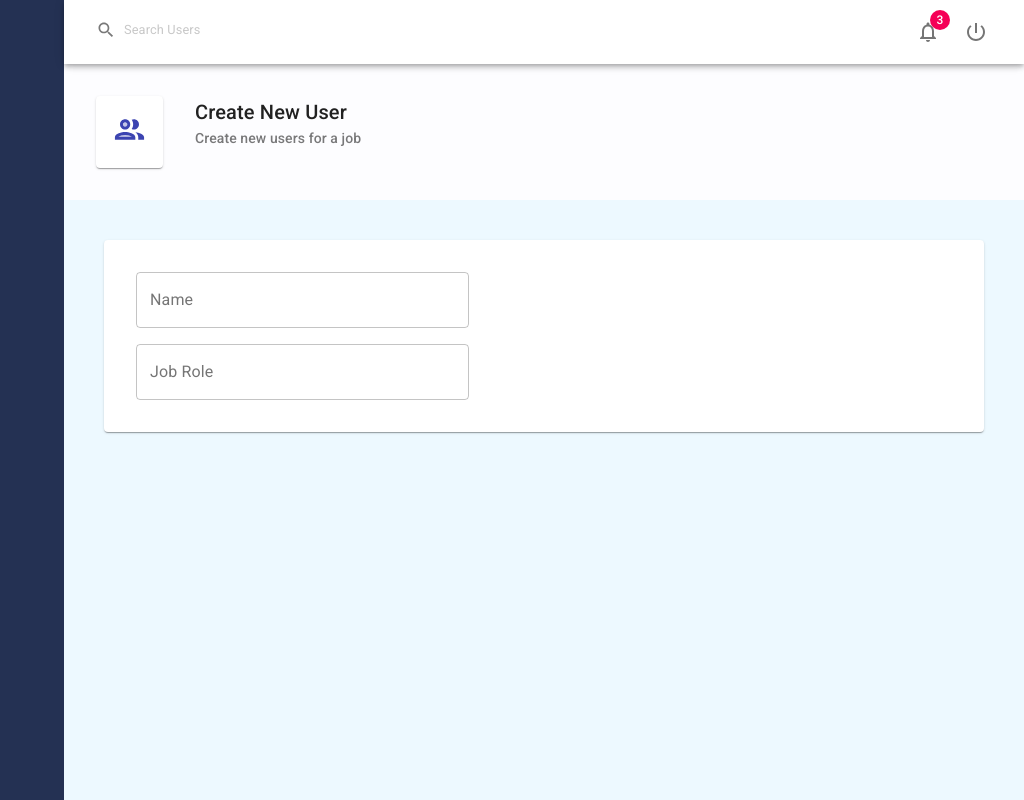
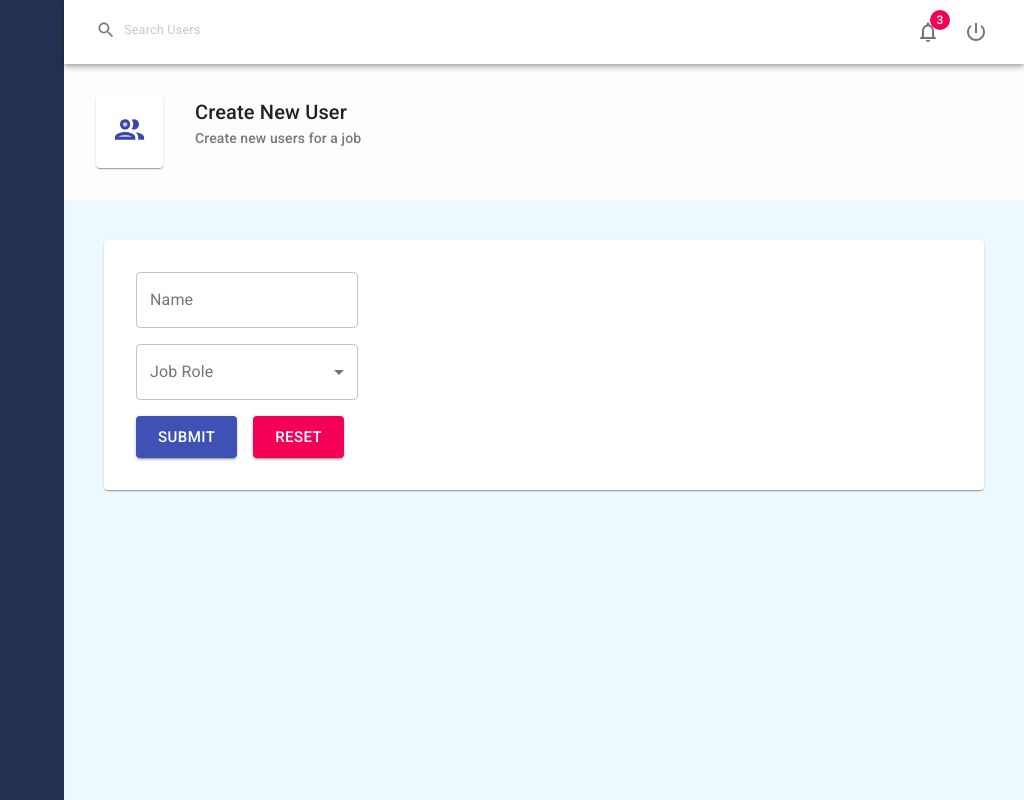
Before and after one commit to govardanan-sl/react-redux-usersAPI, a React (Create React App) app: page / in a window 1280 px wide. Shown: the whole page, without its empty margins (256-1280 px from the left). Built offline with nearby package versions, Linux system fonts and the light colour scheme.

Commit message:
Form Done

```diff
--- a/src/components/CreateUser/CreateUserForm.js
+++ b/src/components/CreateUser/CreateUserForm.js
@@ -1,7 +1,10 @@
-import { Grid, TextField } from '@material-ui/core';
+import { Grid } from '@material-ui/core';
 import React from 'react'
 import {useForm,Form} from '../useForm';
-
+import Input from '../Form/Input';
+import Select from '../Form/Select';
+import { getJobRoles } from './JobRoles';
+import Button from '../Form/Button';
 const initialValues ={
     name:'',
     job: ''
@@ -13,23 +16,35 @@ function CreateUserForm() {
     return (
         <Form>
             <Grid container>
-                <Grid item xs={6}>
-                    <TextField
-                        variant="outlined"
+                <Grid item xs={4}>
+                   <Input
                         label="Name"
                         name="name"
-                        value={formData&&formData.name}
-                        onChange = {handleInputChange}
+                        value={formData?.name}
+                        onChange={handleInputChange}
                     />
-                    <TextField
-                        variant="outlined"
+                    <Select
+                        name="Job Role"
                         label="Job Role"
-                        name="job"
-                        value={formData&&formData.job}
-                        onChange = {handleInputChange}
+                        value={formData?.job}
+                        onChange={handleInputChange}
+                        options = {getJobRoles()}
                     />
+                     <Button
+                        variant="contained"
+                        color="primary"
+                        size="large"
+                        text="Submit"
+                        type="submit"
+                    ></Button>
+                    <Button
+                        variant="contained"
+                        color="secondary"
+                        size="large"
+                        text="Reset"
+                        type="reset"
+                    ></Button>
                 </Grid>
-                <Grid item xs={6}></Grid>
             </Grid>
         </Form>
     )
--- /dev/null
+++ b/src/components/CreateUser/JobRoles.js
@@ -0,0 +1,5 @@
+export const getJobRoles = () =>([
+    {id:'1',title:'Web Developer'},
+    {id:'2',title:'Fullstack Developer'},
+    {id:'3',title:'Tester'}
+])
--- /dev/null
+++ b/src/components/Form/Button.js
@@ -0,0 +1,21 @@
+import React from 'react'
+import {Button as MButton} from '@material-ui/core'
+
+function Button(props) {
+
+    const {text,size,color,variant,onClick, ...other} = props
+
+    return (
+        <MButton style={{margin:'8px'}}
+            variant={ variant || "contained" }
+            size={size || "large"}
+            color={color || "primary"}
+            onClick={onClick}
+            {...other}
+        >
+            {text}
+        </MButton>
+    )
+}
+
+export default Button
--- /dev/null
+++ b/src/components/Form/Input.js
@@ -0,0 +1,18 @@
+import { TextField } from '@material-ui/core';
+import React from 'react'
+
+function Input(props) {
+    const {name,label,value,onChange,...others} = props;
+    return (
+        <TextField
+            variant="outlined"
+            label={label}
+            name={name}
+            value={value}
+            onChange = {onChange}
+            {...others}
+        />
+    )
+}
+
+export default Input
--- /dev/null
+++ b/src/components/Form/Select.js
@@ -0,0 +1,28 @@
+import { FormControl, InputLabel, MenuItem, Select as MSelect } from '@material-ui/core'
+import React from 'react'
+
+function Select(props) {
+
+    const {name,label,value,onChange,options} = props
+
+    return (
+        <FormControl variant="outlined">
+            <InputLabel>{label}</InputLabel>
+            <MSelect
+                name={name}
+                label={label}
+                value={value}
+                onChange={onChange}
+            >
+                <MenuItem value="">None</MenuItem>
+                {
+                    options.map((item)=>(
+                        <MenuItem value={item.title} key={item.id}>{item.title}</MenuItem>
+                    ))
+                }
+            </MSelect>
+        </FormControl>
+    )
+}
+
+export default Select
--- a/src/components/useForm.js
+++ b/src/components/useForm.js
@@ -30,7 +30,7 @@ const useStyle = makeStyles(theme=>({
 export function Form(props) {
     const classes = useStyle();
     return (
-        <form className={classes.root}>
+        <form className={classes.root} autoComplete="off">
             {props.children}
         </form>
     )
```
